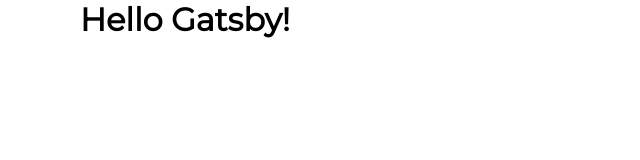
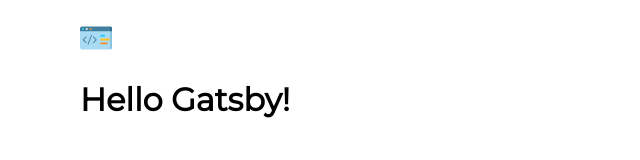
Before and after one commit to Yeroshenko/frontender-notes, a Gatsby site: page / in a window 1280 px wide. Shown: the whole page, without its empty margins (0-640 px from the left). Built offline with nearby package versions, Linux system fonts and the light colour scheme; Gatsby itself is replaced by a stand-in of ours.

Commit message:
feat: creat Header

```diff
--- a/gatsby-browser.js
+++ b/gatsby-browser.js
@@ -11,6 +11,10 @@ const GlobalStyle = createGlobalStyle`
   body {
     font-family: ${props => props.theme.fonts.main}
   }
+  img {
+    max-width: 100%;
+    max-height: 100%;
+  }
 `
 
 export const wrapRootElement = ({ element }) => (
--- /dev/null
+++ b/src/components/Header.jsx
@@ -0,0 +1,15 @@
+import React from 'react'
+import { Link } from 'gatsby'
+
+import { HeaderWrap } from '../elements'
+import { Logo } from './'
+
+export const Header = () => {
+  return (
+    <HeaderWrap>
+      <Link to='/'>
+        <Logo />
+      </Link>
+    </HeaderWrap>
+  )
+}
--- /dev/null
+++ b/src/components/Logo.jsx
@@ -0,0 +1,16 @@
+import React from 'react'
+import { useStaticQuery, graphql } from 'gatsby'
+
+import { LogoEl } from '../elements'
+
+export const Logo = () => {
+  const data = useStaticQuery(graphql`
+    query {
+      logo: file(relativePath: { eq: "logo.svg" }) {
+        publicURL
+      }
+    }
+  `)
+
+  return <LogoEl src={data.logo.publicURL} alt='Logo' />
+}
--- a/src/components/index.js
+++ b/src/components/index.js
@@ -0,0 +1,3 @@
+export * from './Container'
+export * from './Header'
+export * from './Logo'
--- /dev/null
+++ b/src/elements/HeaderEl.js
@@ -0,0 +1,8 @@
+import styled from 'styled-components'
+
+export const HeaderWrap = styled.header`
+  height: 80px;
+  display: flex;
+  align-items: center;
+  justify-content: space-between;
+`
--- /dev/null
+++ b/src/elements/LogoEl.js
@@ -0,0 +1,10 @@
+import styled from 'styled-components'
+
+export const LogoEl = styled.img`
+  max-height: 32px;
+  transition: ${props => props.theme.transition.main};
+
+  :hover {
+    transform: translateY(-5px);
+  }
+`
--- a/src/elements/index.js
+++ b/src/elements/index.js
@@ -1 +1,3 @@
 export * from './ContainerEl'
+export * from './HeaderEl'
+export * from './LogoEl'
--- a/src/pages/index.jsx
+++ b/src/pages/index.jsx
@@ -1,8 +1,9 @@
 import React from 'react'
-import { Container } from '../components/Container'
+import { Container, Header } from '../components'
 
 export default () => (
   <Container>
+    <Header />
     <h1>Hello Gatsby!</h1>
   </Container>
 )
--- a/src/themes/theme.js
+++ b/src/themes/theme.js
@@ -16,6 +16,10 @@ export default {
     postImage: '16px'
   },
 
+  transition: {
+    main: '.3s all ease-in-out'
+  },
+
   shadows: {
     postPreview: '0px 20px 40px rgba(0, 0, 0, 0.2)',
   }
```
Also changed, not shown: src/components/Container.jsx (+5 -2 lines), src/images/logo.svg (added).
